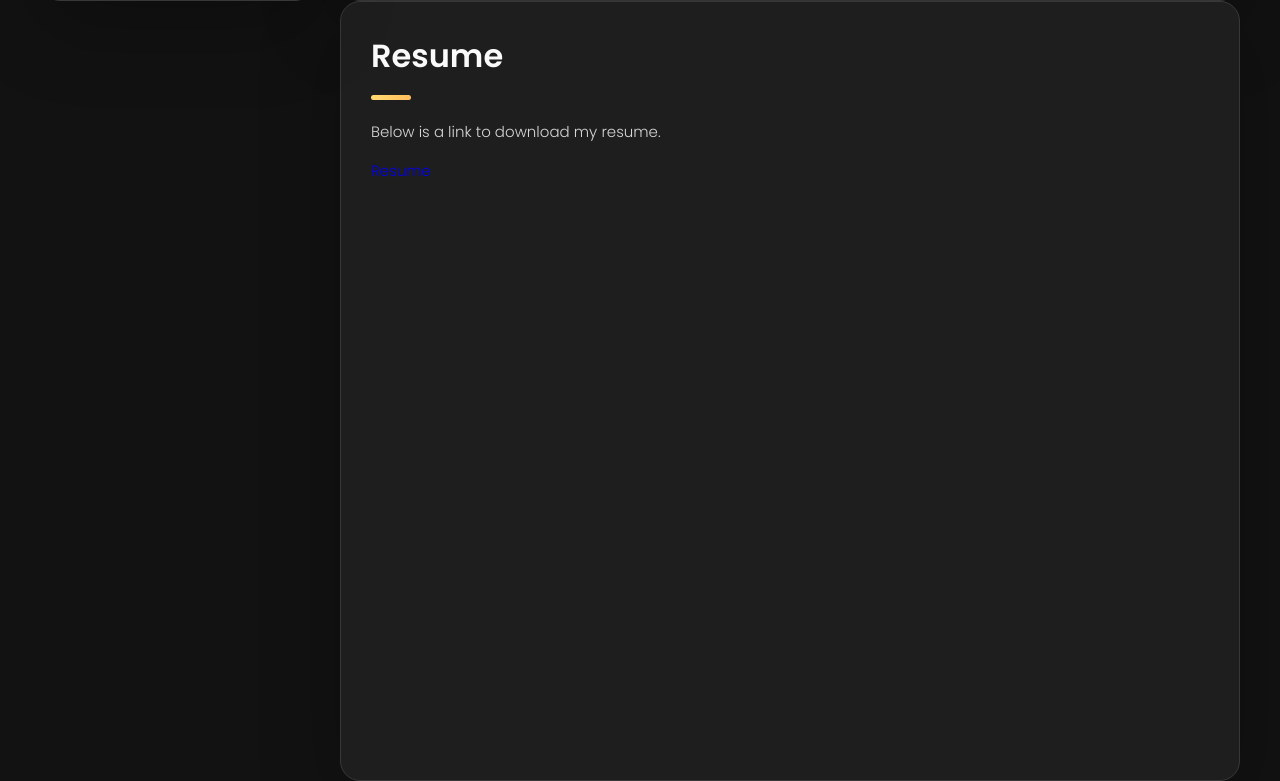
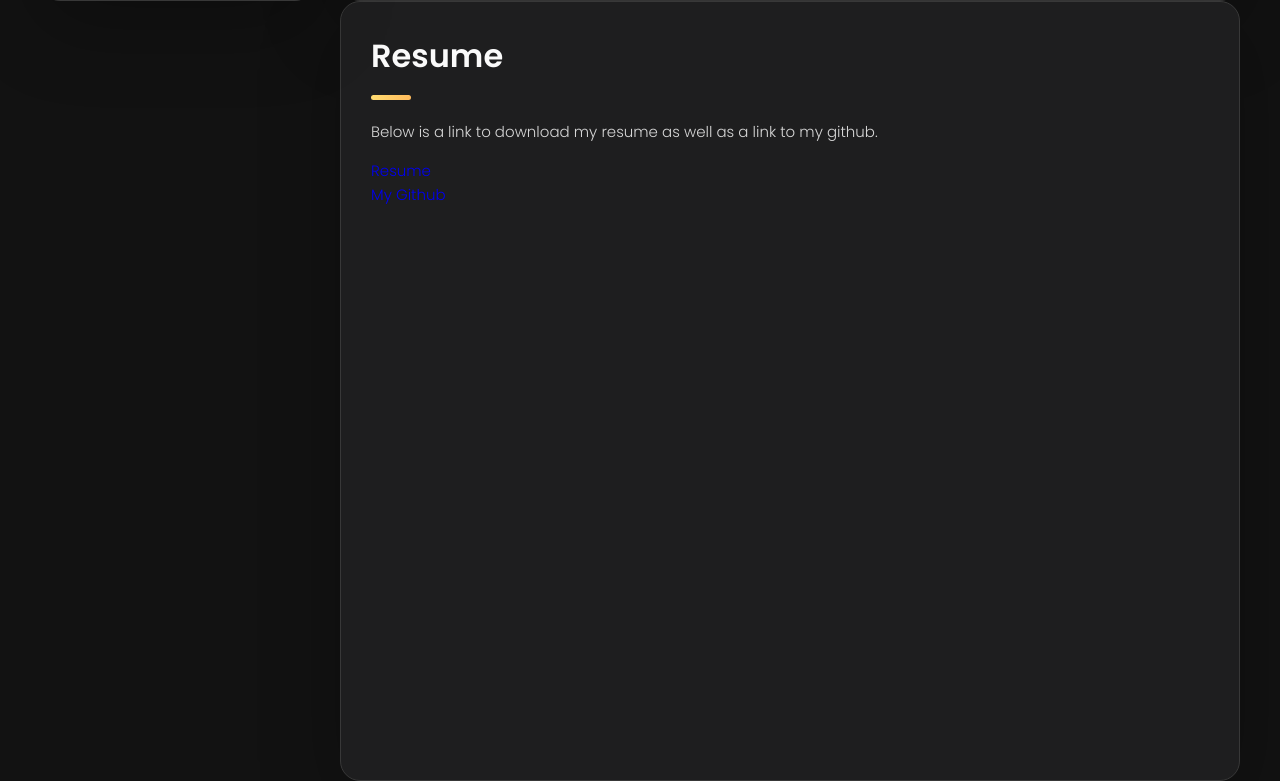
Before and after one commit to kk14plat/krklapat-github.io, a plain HTML site: page index.html in a window 1280 px wide. Shown: the part 839-1620 px from the top of the page. Drawn offline with nearby package versions, Linux system fonts and the light colour scheme.

Commit message:
Update index.html
Adding GitHub

```diff
--- a/index.html
+++ b/index.html
@@ -181,11 +181,12 @@
 
         <section class="about-text">
           <p>
-        Below is a link to download my resume.
+        Below is a link to download my resume as well as a link to my github.
 
           </p>
 
           <a href="./assets/images/Kaitlyn_Resume.pdf" download="Resume.pdf">Resume</a>
+          <a href="https://github.com/krklapat">My Github</a>
 
         </section>
 
```
